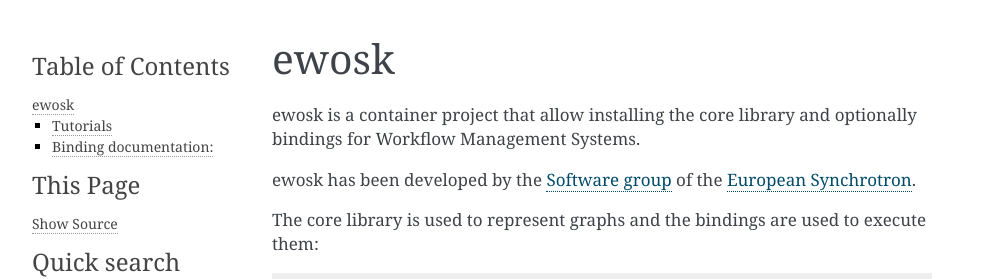
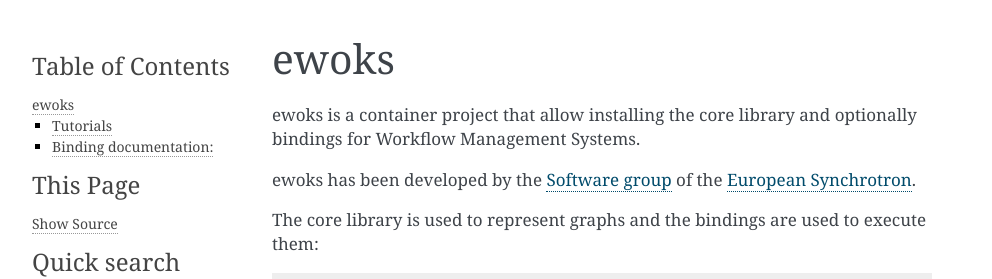
Before and after one commit to ewoks-kit/ewoks, a Sphinx documentation site: the page built from doc/index.rst, in a window 1280 px wide. Shown: the top 279 px of the page, without its empty margins (148-1140 px from the left). Built offline with Sphinx 7.4.7, drawn with Linux system fonts in a browser that asks for light colours; pages that are not in the unit, such as notebooks, are missing from menus.

Commit message:
[doc] fix typo ewosk vs ewoks

```diff
--- a/doc/index.rst
+++ b/doc/index.rst
@@ -1,9 +1,9 @@
-ewosk |release|
+ewoks |release|
 ===============
 
-ewosk is a container project that allow installing the core library and optionally bindings for Workflow Management Systems.
+ewoks is a container project that allow installing the core library and optionally bindings for Workflow Management Systems.
 
-ewosk has been developed by the `Software group <http://www.esrf.eu/Instrumentation/software>`_ of the `European Synchrotron <https://www.esrf.eu/>`_.
+ewoks has been developed by the `Software group <http://www.esrf.eu/Instrumentation/software>`_ of the `European Synchrotron <https://www.esrf.eu/>`_.
 
 The core library is used to represent graphs and the bindings are used to execute them:
 
```
